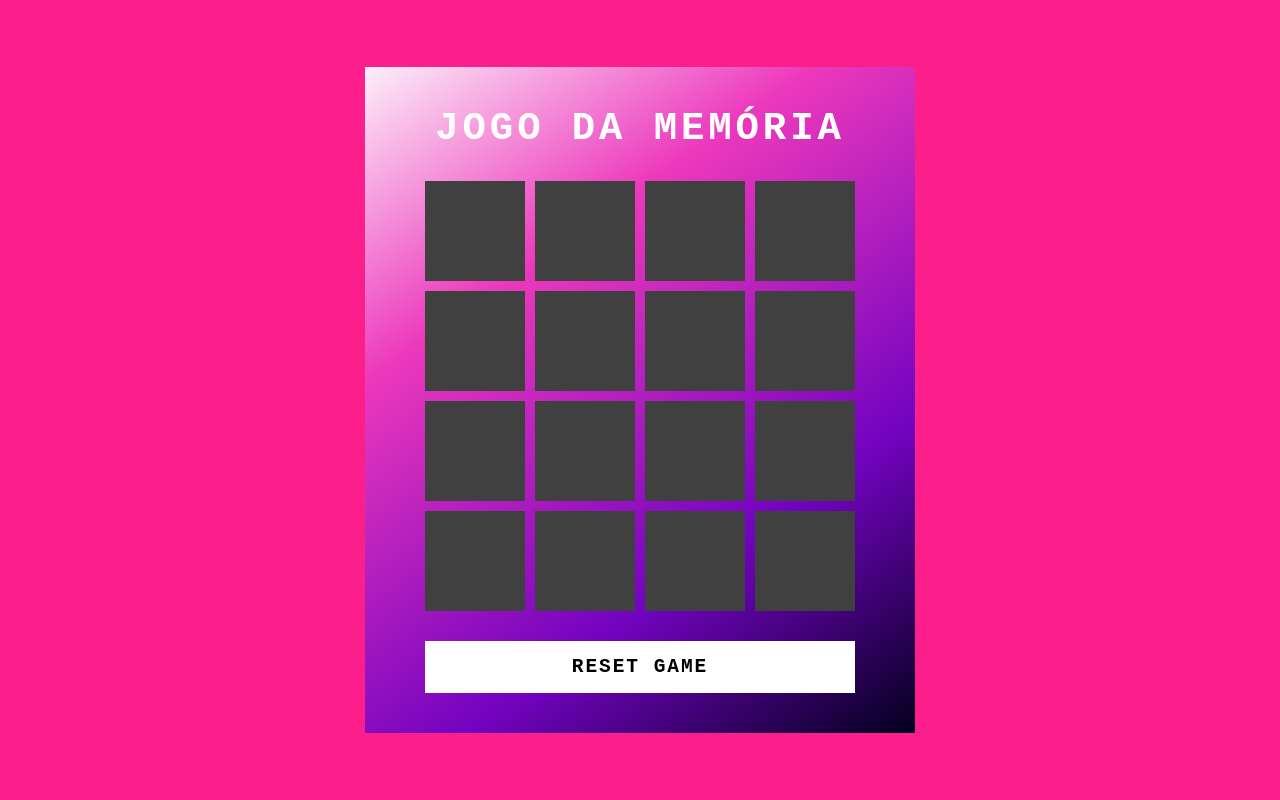
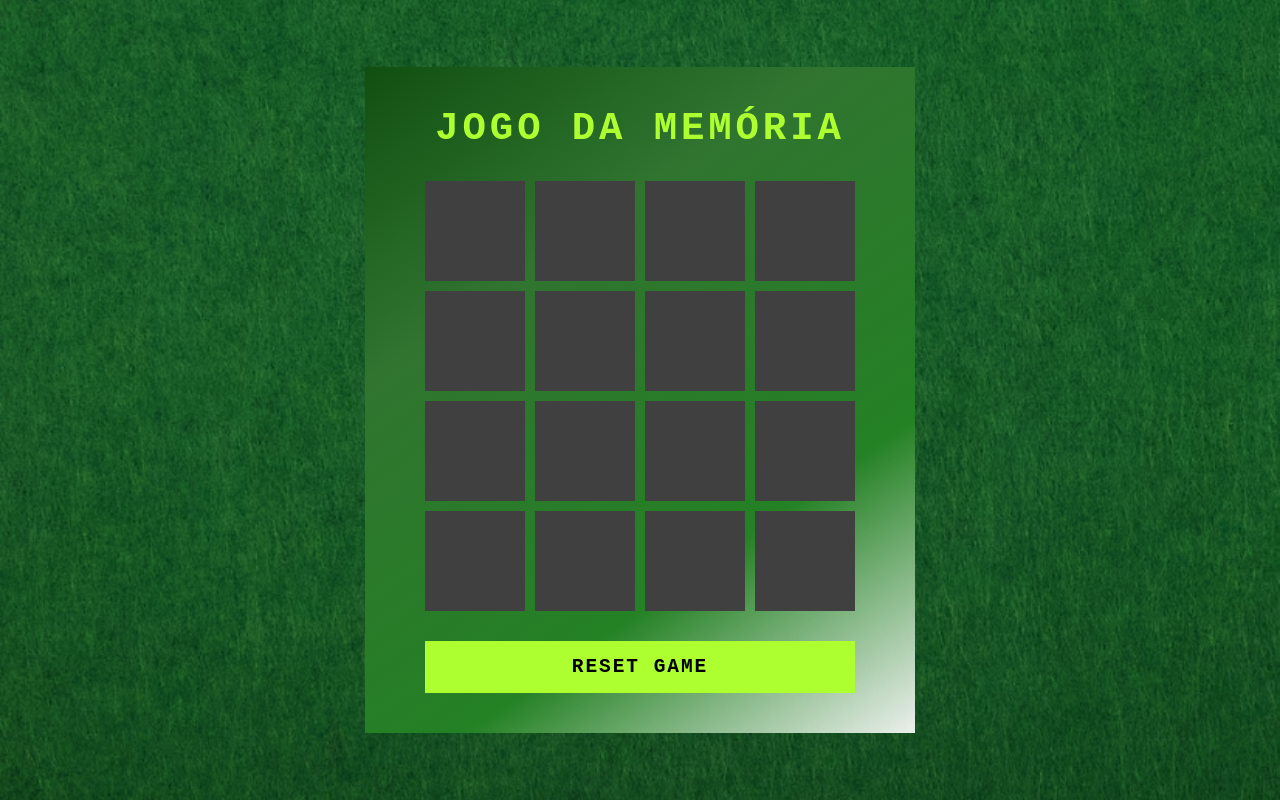
Before and after one commit to luxnfrj/jogo-da-memoria, a plain HTML site: page index.html in a window 1280 px wide. Drawn offline with Linux system fonts and the light colour scheme.

Commit message:
Alterações

```diff
--- a/src/styles/main.css
+++ b/src/styles/main.css
@@ -3,7 +3,9 @@ body {
     justify-content: center;
     align-items: center;
     min-height: 100vh;
-    background-color: #fc1e8a;
+    background-image: url('../images/back.avif'); /* Certifique-se de que o caminho está correto */
+    background-size: cover;
+    background-position: center;
     user-select: none;
 }
 
@@ -14,13 +16,14 @@ body {
     justify-content: center;
     align-items: center;
     gap: 30px;
-    background: linear-gradient(325deg, #03001e 0%, #7303c0 30%, #ec38bc 70%, #fdeff9 100%);
+    background: linear-gradient(325deg, #ffffffe9 0%, #248124 30%, #307430 70%, #114f11 100%);
     padding: 40px 60px;
 }
 
+
 h2 {
     font-size: 3em;
-    color: #fff;
+    color: greenyellow;
     text-transform: uppercase;
     letter-spacing: 0.1em;
 }
@@ -29,7 +32,7 @@ h2 {
     padding: 15px 20px;
     width: 100%;
     color: #000;
-    background-color: #fff;
+    background-color: greenyellow;
     border: none;
     font-size: 1.5em;
     letter-spacing: 0.1em;
@@ -60,7 +63,7 @@ h2 {
     display: flex;
     align-items: center;
     justify-content: center;
-    background-color: #fff;
+    background-color: greenyellow;
     font-size: 3em;
     transform: rotateY(180deg);
     transition: 0.25s;
```
Also changed, not shown: src/images/back.avif (added).
